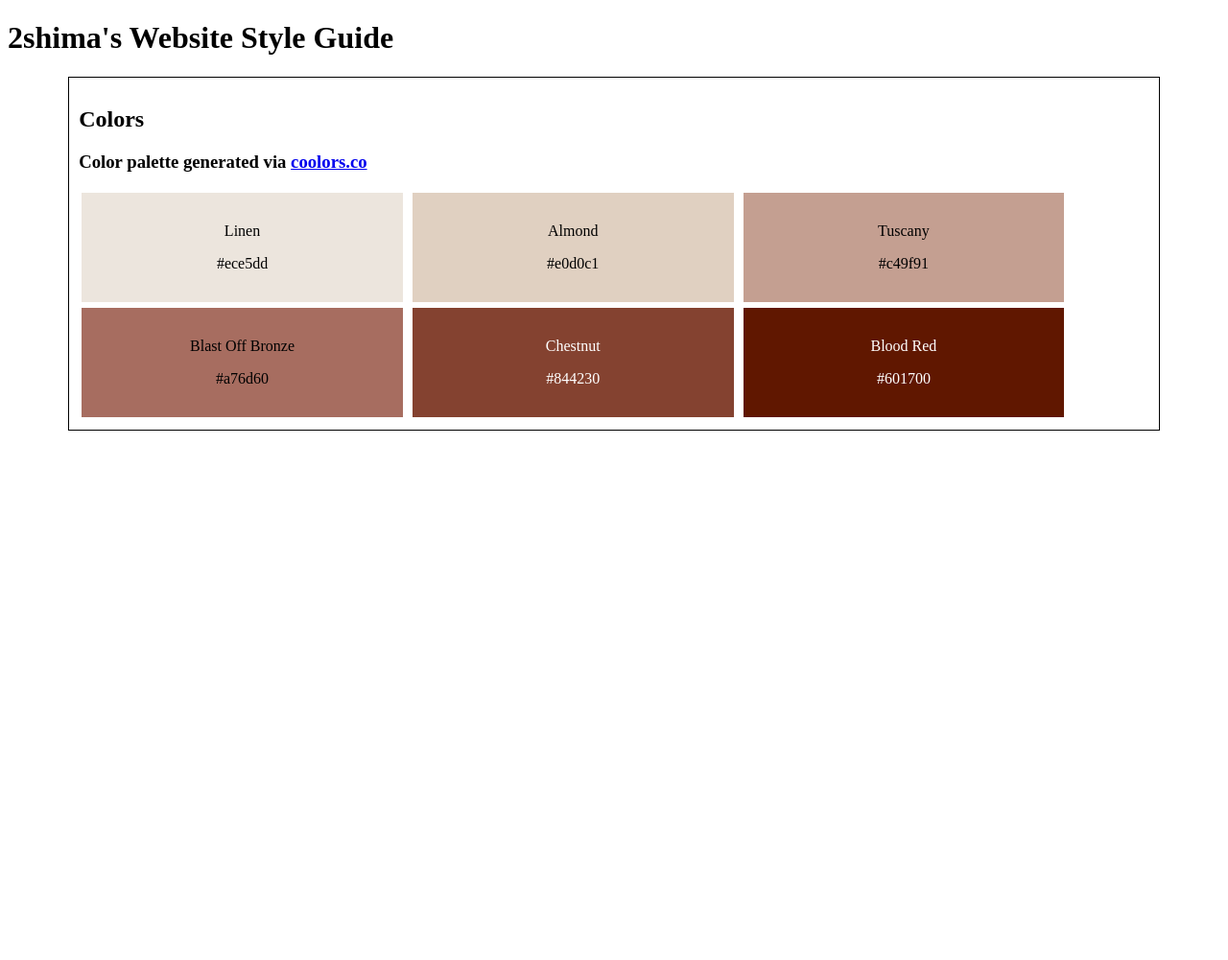
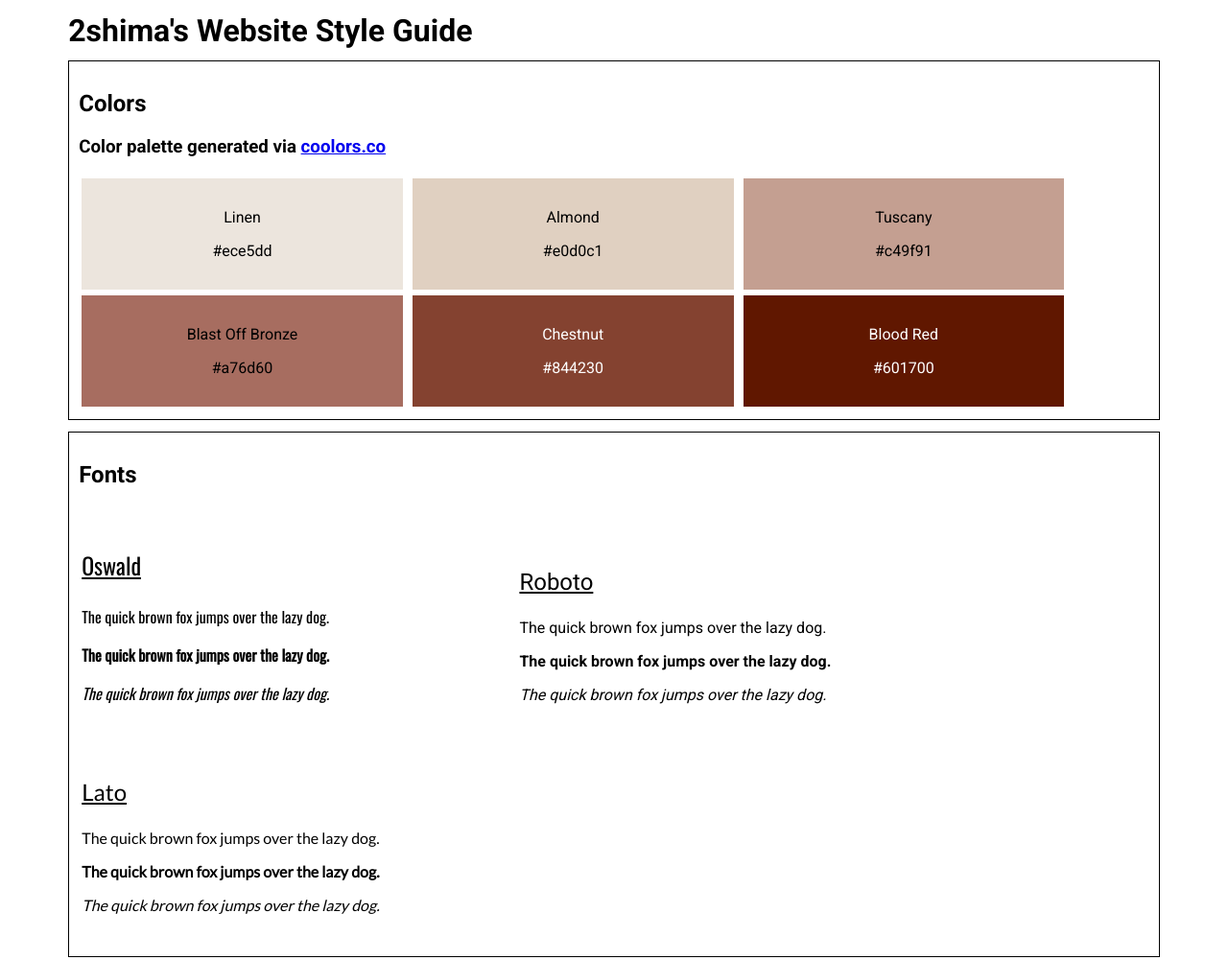
Before and after one commit to 2shima/Web-Design-System, a plain HTML site: page index.html in a window 1280 px wide. Shown: the whole page at 96% size. Before the commit the page ends 800 px from the top, so only its background shows below. Drawn offline with nearby package versions, Linux system fonts and the light colour scheme.

Commit message:
Font section added and styled

```diff
--- a/index.html
+++ b/index.html
@@ -1,36 +1,64 @@
 <!DOCTYPE html>
+<html>
   <head>
+    <meta charset="utf-8">
+    <meta lang="en">
     <title>Website Design System</title>
     <link href="styles.css" rel="stylesheet" />
+    <link rel="preconnect" href="https://fonts.googleapis.com">
+    <link rel="preconnect" href="https://fonts.gstatic.com" crossorigin>
+    <link href="https://fonts.googleapis.com/css2?family=Lato&family=Oswald&family=Roboto:wght@400;700&display=swap" rel="stylesheet">
   </head>
   <body>
     <h1>2shima's Website Style Guide</h1>
-    <div class="section">
+    <section>
       <h2>Colors</h2>
       <h3>Color palette generated via <a href="https://coolors.co">coolors.co</a></h3>
-        <div class="color-container" id="color-1">
+      <div class="color container" id="color-1">
         <p class="color-text-dark">Linen</p>
         <p class="color-text-dark">#ece5dd</p>
       </div>
-        <div class="color-container" id="color-2">
+      <div class="color container" id="color-2">
         <p class="color-text-dark">Almond</p>
         <p class="color-text-dark">#e0d0c1</p>
       </div>
-        <div class="color-container" id="color-3">
+      <div class="color container" id="color-3">
         <p class="color-text-dark">Tuscany</p>
         <p class="color-text-dark">#c49f91</p>
       </div>
-        <div class="color-container" id="color-4">
+      <div class="color container" id="color-4">
         <p class="color-text-dark">Blast Off Bronze</p>
         <p class="color-text-dark">#a76d60</p>
       </div>
-        <div class="color-container" id="color-5">
+      <div class="color container" id="color-5">
         <p class="color-text-light">Chestnut</p>
         <p class="color-text-light">#844230</p>
       </div>
-        <div class="color-container" id="color-6">
+      <div class="color container" id="color-6">
         <p class="color-text-light">Blood Red</p>
         <p class="color-text-light">#601700</p>
       </div>
+    </section>
+    <section>
+      <h2>Fonts</h2>
+      <div class="font container" id="font-1">
+        <p class="font-header">Oswald</p>
+        <p>The quick brown fox jumps over the lazy dog.</p>
+        <p><strong>The quick brown fox jumps over the lazy dog.</strong></p>
+        <p><em>The quick brown fox jumps over the lazy dog.</em></p>
       </div>
+      <div class="font container" id="font-2">
+        <p class="font-header">Roboto</p>
+        <p>The quick brown fox jumps over the lazy dog.</p>
+        <p><strong>The quick brown fox jumps over the lazy dog.</strong></p>
+        <p><em>The quick brown fox jumps over the lazy dog.</em></p>
+      </div>
+      <div class="font container" id="font-3">
+        <p class="font-header">Lato</p>
+        <p>The quick brown fox jumps over the lazy dog.</p>
+        <p><strong>The quick brown fox jumps over the lazy dog.</strong></p>
+        <p><em>The quick brown fox jumps over the lazy dog.</em></p>
+      </div>
+    </section>
   </body>
+</html>
--- a/styles.css
+++ b/styles.css
@@ -1,16 +1,29 @@
-.section {
+@charset "UTF-8";
+
+html {
+  font-family: "Roboto", sans-serif;
+  font-size: 16px;
+}
+
+h1, section {
+  margin: 1% 5%;
+}
+
+section {
   border: 1px solid black;
-    margin: 0 5%;
   padding: 10px;
 }
 
-.color-container {
+.container {
   margin: 3px;
   padding: 15px 0;
+  display: inline-block;
+  flex-wrap: wrap;
+}
+
+.color {
   text-align: center;
   width: 30%;
-    display: inline-block;
-    flex-wrap: wrap;
 }
 
 .color-text-light {
@@ -40,3 +53,25 @@
 #color-6 {
   background-color: #601700;
 }
+
+.font {
+  text-align: left;
+  width: 40%;
+}
+
+.font-header {
+  font-size: 1.5rem;
+  text-decoration: underline;
+}
+
+#font-1 p {
+  font-family: "Oswald";
+}
+
+#font-2 p {
+  font-family: "Roboto";
+}
+
+#font-3 p {
+  font-family: "Lato";
+}
```
Lines whose indentation alone changed are shown as unchanged.
